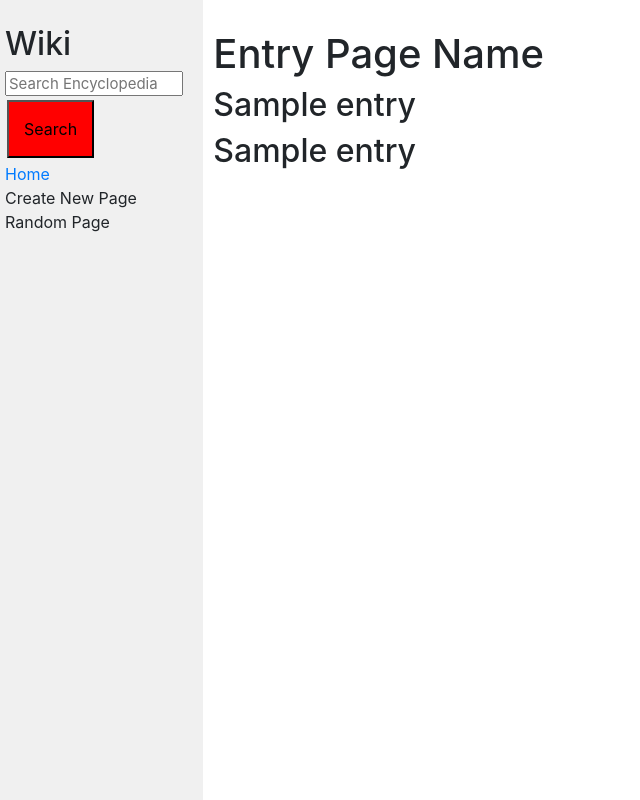
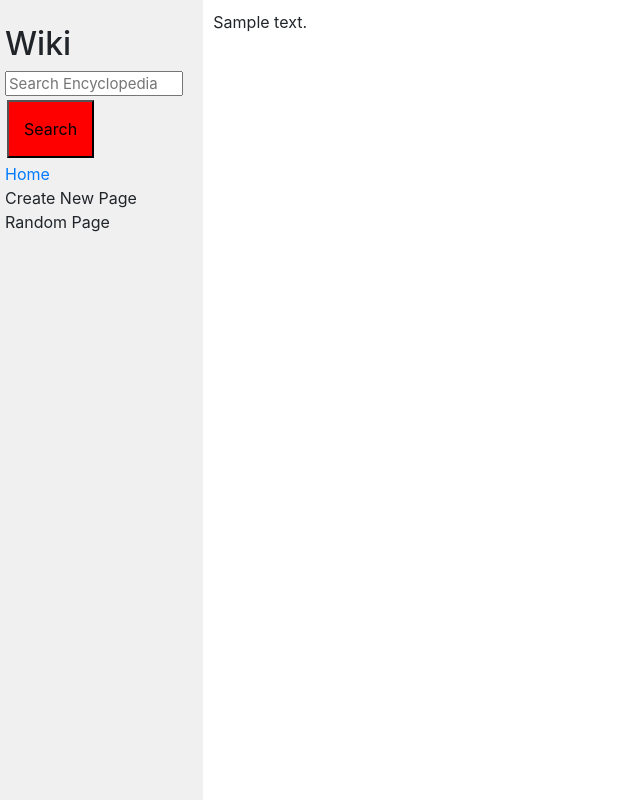
Before and after one commit to chriscodes01/CS50W, a Django app: template wiki/encyclopedia/templates/encyclopedia/entry.html in a window 1280 px wide. Shown: the whole page, without its empty margins (0-640 px from the left). Run offline with Django 3.2, Linux system fonts and the light colour scheme; the template is opened without the code that fills it: most values are stand-ins (such as "Sample title", 1, 10 or a date in 2020); some libraries are stand-ins or nearby versions.

Commit message:
implement markdown converter, rework entry.html and how it renders, created error.html

```diff
--- a/wiki/encyclopedia/templates/encyclopedia/entry.html
+++ b/wiki/encyclopedia/templates/encyclopedia/entry.html
@@ -1,18 +1,10 @@
 {% extends "encyclopedia/layout.html" %}
 
 {% block title %}
-    TODO: Entry Name
+    {{ entry }}
 {% endblock %}
 
 {% block body %}
-    <h1>Entry Page Name</h1>
-    <h2>{{ entry }}</h2>
-
-    {% if entry %}
-        <h2>{{ entry }}</h2>
-    {% else %}
-        <h2>ERROR: Entry not found.</h2>
-    {% endif %}
-
+    {{ content | safe }}
 
 {% endblock %}
```
Also changed, not shown: wiki/encyclopedia/views.py (+17 -2 lines).
